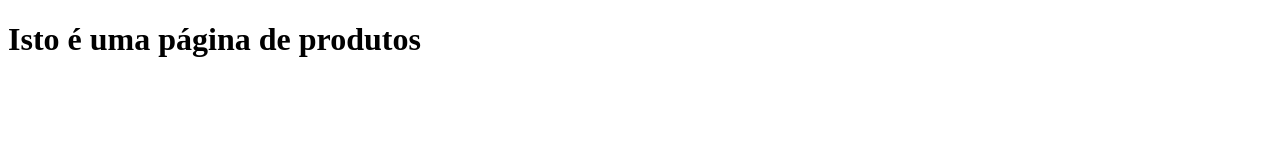
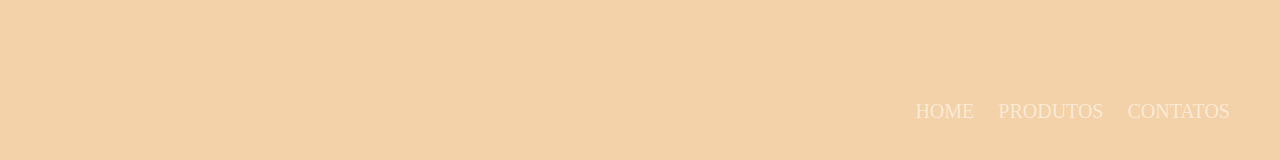
Before and after one commit to marialeit/Tancredo-1A-PensamentoComputacional, a plain HTML site: page produtos.html in a window 1280 px wide. Drawn offline with Linux system fonts and the light colour scheme.

Commit message:
Add files via upload

```diff
--- a/produtos.html
+++ b/produtos.html
@@ -3,10 +3,26 @@
 <head>
     <meta charset="UTF-8">
     <meta http-equiv="X-UA-Compatible" content="IE=edge">
-    <meta name="viewport" content="width=<>, initial-scale=1.0">
+    <meta name="viewport" content="width=>, initial-scale=1.0">
     <title>Document</title>
+    <link rel="stylesheet" type="text/css" href=style-produtos.css>
 </head>
 <body>
-    <h1>Isto é uma página de produtos</h1>
+<header>
+    <div class="cabesalio">
+        <nav>
+            <a href="index.html">HOME</a>
+            <a href="produtos.html">PRODUTOS</a>
+            <a href="contratos">CONTATOS</a>
+
+        </nav>
+    </div>
+</header>
+<main>
+
+</main>
+<footer>
+
+</footer>
 </body>
 </html>
--- /dev/null
+++ b/style-produtos.css
@@ -0,0 +1,34 @@
+body {
+    text-align: center;
+    background-color: rgb(244, 210, 169);
+}
+nav{
+position:absolute;
+top: 100px;
+right: 50px;
+}
+nav a{
+text-decoration: none;
+font-size: 20px;
+padding-left: 20px;
+text-transform: uppercase;
+color: antiquewhite;
+transition: 0.5s;
+
+}
+nav a:hover{
+    font-weight: bold;
+    font-size: 22px;
+    color: antiquewhite;
+
+}
+.logo{
+    width: 15;
+    border-radius: 100%;
+}
+h3{
+    text-align: left;
+}
+.imagem-produto{
+width: 80%;
+}
```
Also changed, not shown: acessórios.png (added), index.html (line endings or trailing spaces), 3 other files.
